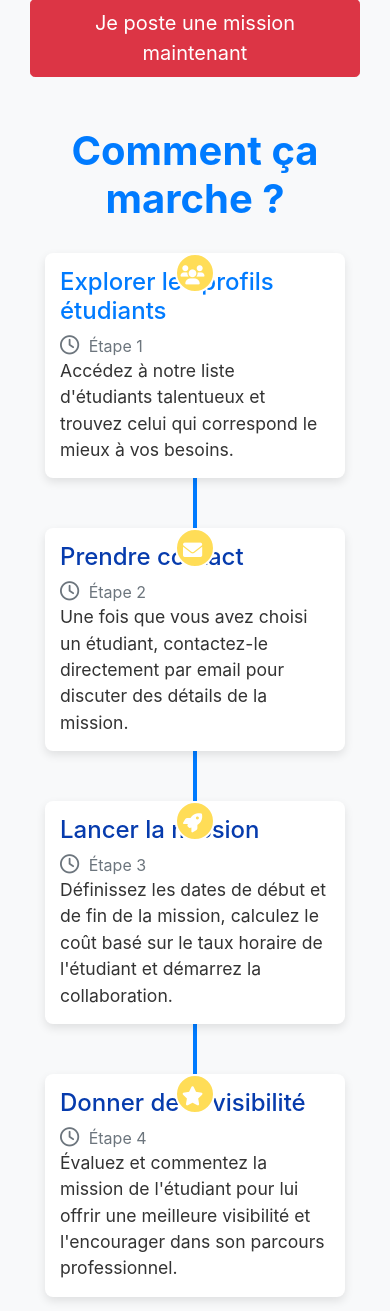
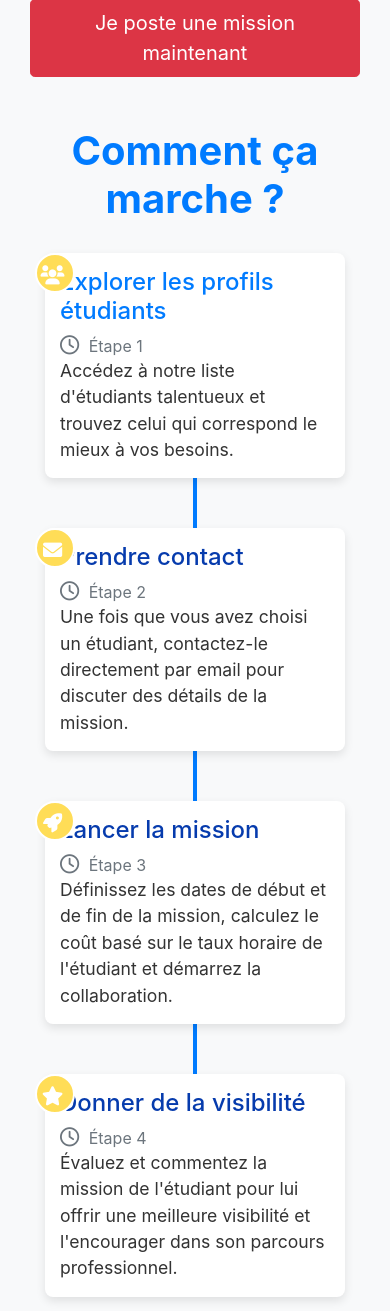
Before and after one commit to ibzzo/FreeJuniorApp, a Django app: page /FreeJunior/page_company/ in a window 390 px wide. Shown: the part 3556-4867 px from the top of the page. Run offline with Django 5.2, Linux system fonts and the light colour scheme; some libraries are stand-ins or nearby versions.

Commit message:
PageEntreprisecommentecrancouler

```diff
--- a/StudentApp/templates/StudentApp/PageEntreprise.html
+++ b/StudentApp/templates/StudentApp/PageEntreprise.html
@@ -286,12 +286,13 @@ p {
 }
 /* Media query pour les petits écrans */
 @media (max-width: 767px) {
-    .timeline-badge {
+     .timeline-badge {
         width: 40px;
         height: 40px;
         line-height: 40px;
         font-size: 1.2rem;
         margin-left: -20px;
+        left: 10px; /* Ajustement pour positionner le badge à gauche */
     }
 
     .timeline-panel-container {
```
